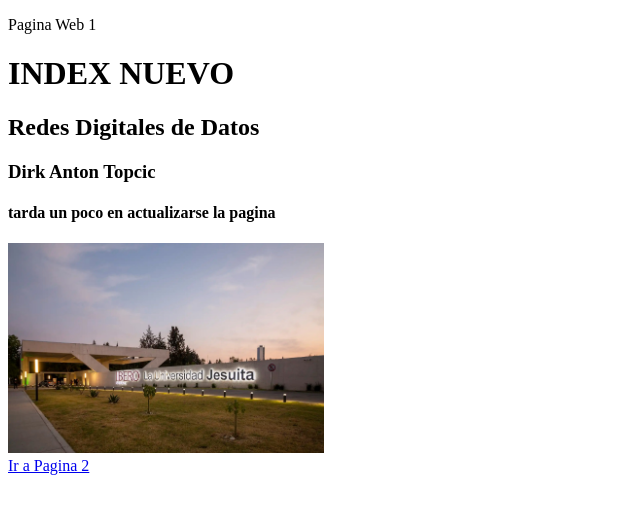
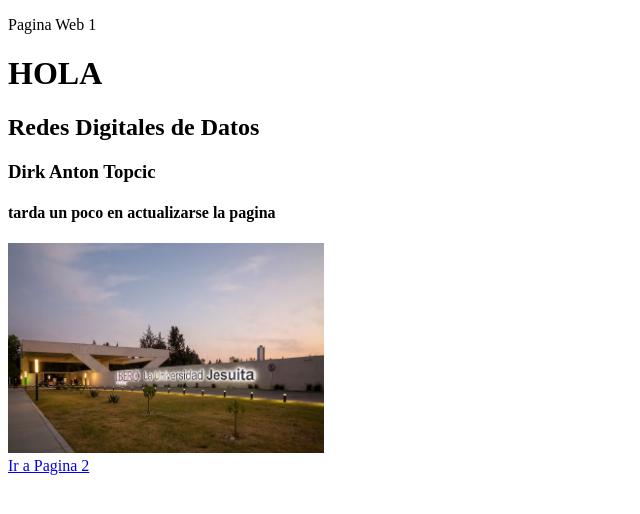
Before and after one commit to AntonAA25/RedesV24, a plain HTML site: page index.html in a window 1280 px wide. Shown: the whole page, without its empty margins (0-640 px from the left). Drawn offline with Linux system fonts and the light colour scheme.

Commit message:
Hola Hola

```diff
--- a/index.html
+++ b/index.html
@@ -6,7 +6,7 @@
 
 <body>
 <p>Pagina Web 1</p>
-<h1>INDEX NUEVO</h1>
+<h1> HOLA</h1>
 <h2>Redes Digitales de Datos</h2>
 <h3>Dirk Anton Topcic</h3>
 <h4>tarda un poco en actualizarse la pagina</h4>
```
